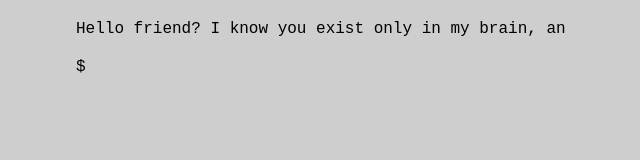
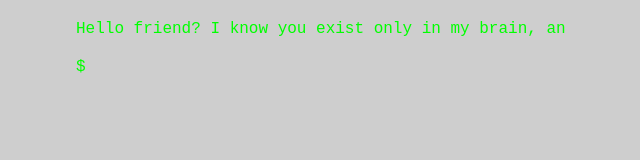
Before and after one commit to harshbuttru3/harsh, a plain HTML site: page index.html in a window 1280 px wide. Shown: the whole page, without its empty margins (164-804 px from the left). Drawn offline with Linux system fonts and the light colour scheme.

Commit message:
Update styles.css

```diff
--- a/styles.css
+++ b/styles.css
@@ -2,7 +2,7 @@ body, html {
     margin: 0;
     padding: 0;
     background-color: rgba(0,0,0,0.1);
-    color: ##00ff00;
+    color: #00ff00;
     font-family: 'Courier New', Courier, monospace;
     font-size: 16px;
     height: 100%;
```
